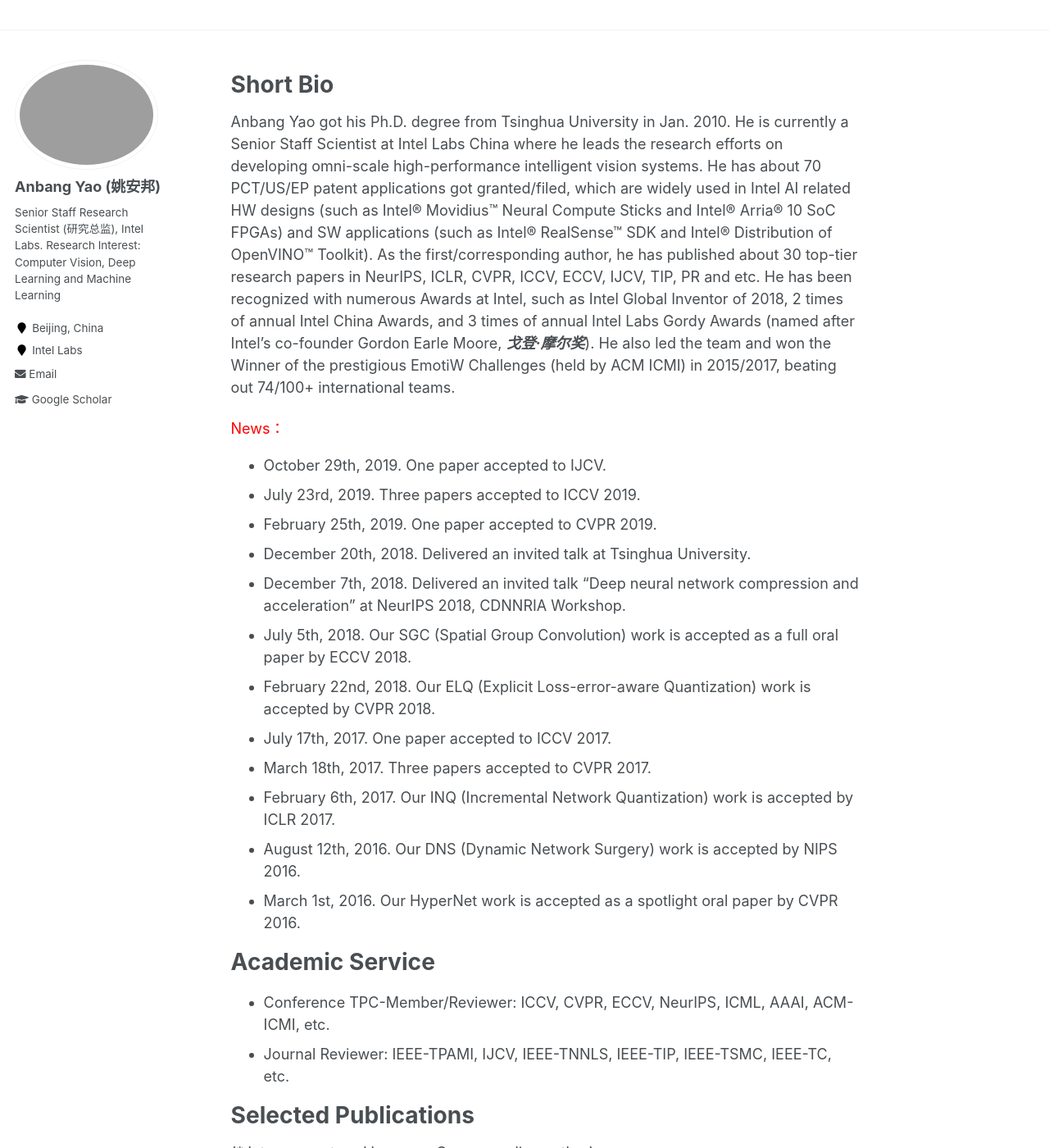
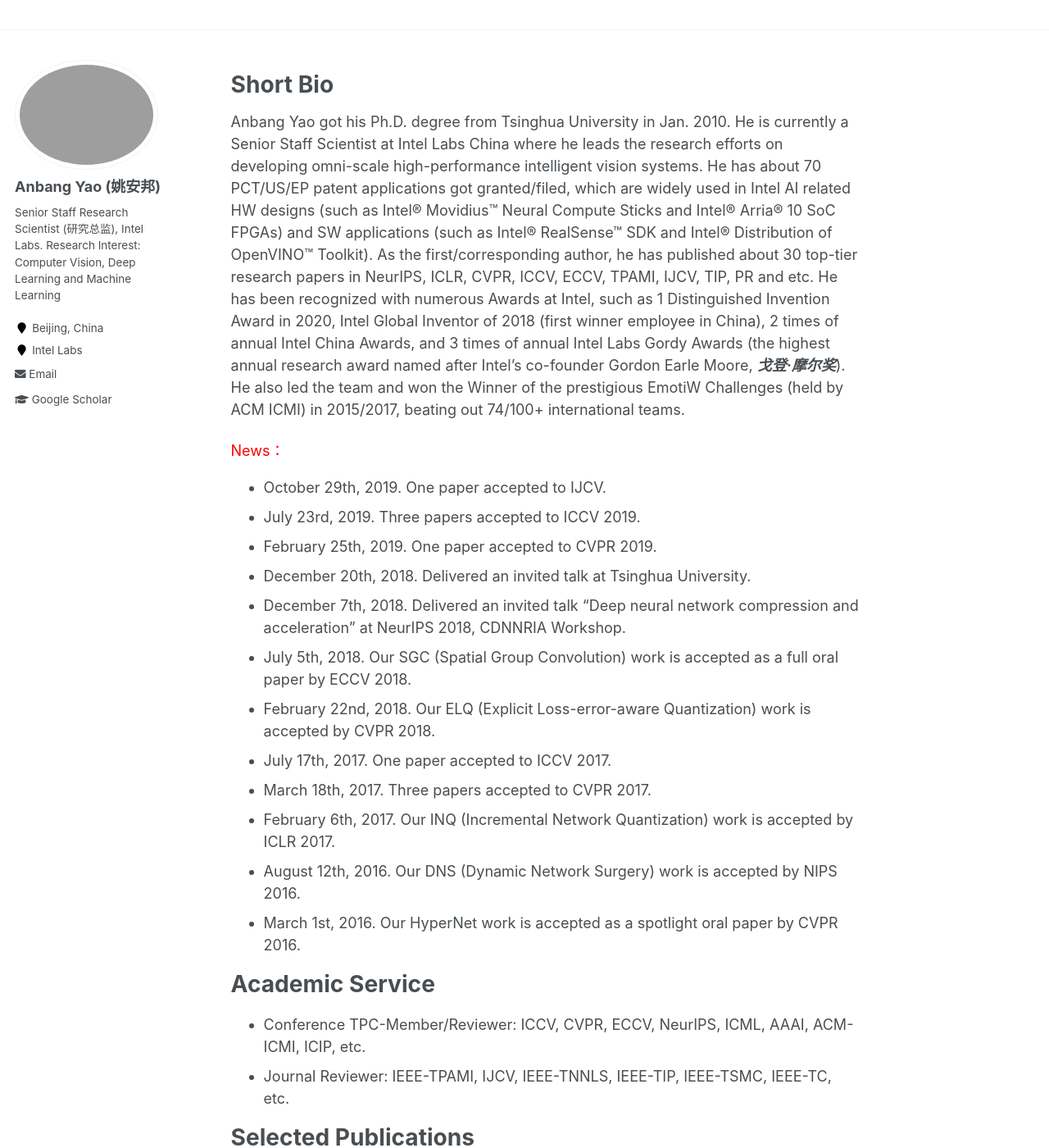
Before and after one commit to YaoAnbang/YaoAnbang.github.io, a Jekyll site: the page built from _pages/about.md, in a window 1280 px wide and 1400 px high. Shown: the whole window at 82% size. Built offline with Jekyll 4.4.1, drawn with Linux system fonts in a browser that asks for light colours; some of the changed text lies outside the part shown.

Commit message:
Update about.md

```diff
--- a/_pages/about.md
+++ b/_pages/about.md
@@ -11,7 +11,7 @@
 Short Bio
 =====
 
-Anbang Yao got his Ph.D. degree from Tsinghua University in Jan. 2010. He is currently a Senior Staff Scientist at Intel Labs China where he leads the research efforts on developing omni-scale high-performance intelligent vision systems. He has about 70 PCT/US/EP patent applications got granted/filed, which are widely used in Intel AI related HW designs (such as Intel® Movidius™ Neural Compute Sticks and Intel® Arria® 10  SoC FPGAs) and SW applications (such as Intel® RealSense™ SDK and Intel® Distribution of OpenVINO™ Toolkit). As the first/corresponding author, he has published about 30 top-tier research papers in NeurIPS, ICLR, CVPR, ICCV, ECCV, IJCV, TIP, PR and etc. He has been recognized with numerous Awards at Intel, such as Intel Global Inventor of 2018, 2 times of annual Intel China Awards, and 3 times of annual Intel Labs Gordy Awards (named after Intel's co-founder Gordon Earle Moore, ***戈登·摩尔奖***). He also led the team and won the Winner of the prestigious EmotiW Challenges (held by ACM ICMI) in 2015/2017, beating out 74/100+ international teams.
+Anbang Yao got his Ph.D. degree from Tsinghua University in Jan. 2010. He is currently a Senior Staff Scientist at Intel Labs China where he leads the research efforts on developing omni-scale high-performance intelligent vision systems. He has about 70 PCT/US/EP patent applications got granted/filed, which are widely used in Intel AI related HW designs (such as Intel® Movidius™ Neural Compute Sticks and Intel® Arria® 10  SoC FPGAs) and SW applications (such as Intel® RealSense™ SDK and Intel® Distribution of OpenVINO™ Toolkit). As the first/corresponding author, he has published about 30 top-tier research papers in NeurIPS, ICLR, CVPR, ICCV, ECCV, TPAMI, IJCV, TIP, PR and etc. He has been recognized with numerous Awards at Intel, such as 1 Distinguished Invention Award in 2020, Intel Global Inventor of 2018 (first winner employee in China), 2 times of annual Intel China Awards, and 3 times of annual Intel Labs Gordy Awards (the highest annual research award named after Intel's co-founder Gordon Earle Moore, ***戈登·摩尔奖***). He also led the team and won the Winner of the prestigious EmotiW Challenges (held by ACM ICMI) in 2015/2017, beating out 74/100+ international teams.
 
 <font color="red">News：</font>
 + October 29th, 2019. One paper accepted to IJCV.
@@ -30,7 +30,7 @@
 Academic Service
 =====
 
-+ Conference TPC-Member/Reviewer: ICCV, CVPR, ECCV, NeurIPS, ICML, AAAI, ACM-ICMI, etc.
++ Conference TPC-Member/Reviewer: ICCV, CVPR, ECCV, NeurIPS, ICML, AAAI, ACM-ICMI, ICIP, etc.
 + Journal Reviewer: IEEE-TPAMI, IJCV, IEEE-TNNLS, IEEE-TIP, IEEE-TSMC, IEEE-TC, etc.
 
 Selected Publications
@@ -102,10 +102,11 @@
 
 Awards
 =====
++ 1 Distinguished Invention Award in 2020, for strong merits to future Intel AI HW designs.
 + 4 Intel China Quarterly Awards in 2017~2019.
 + Intel Global Inventor 2018, 1 out of ~8000 Employees of Intel China
 + Intel China Employee of the Year Award 2017
-+ Top Inventor of 2017, 1 out of over 700 Research Scientists of Intel Labs
++ Top-1 Inventor of 2017, 1 out of over 700 Research Scientists of Intel Labs
 + Intel i360 Design Hero Award 2017, the Highest Business Award of Intel IoTG Asian Region
 + Intel China Award 2017, the Highest Annual Team Award of Intel China
 + Intel China Award 2016, the Highest Annual Team Award of Intel China
```
